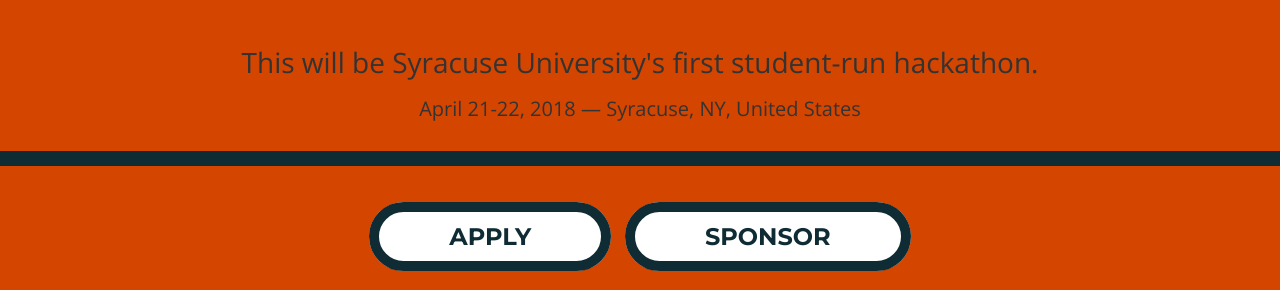
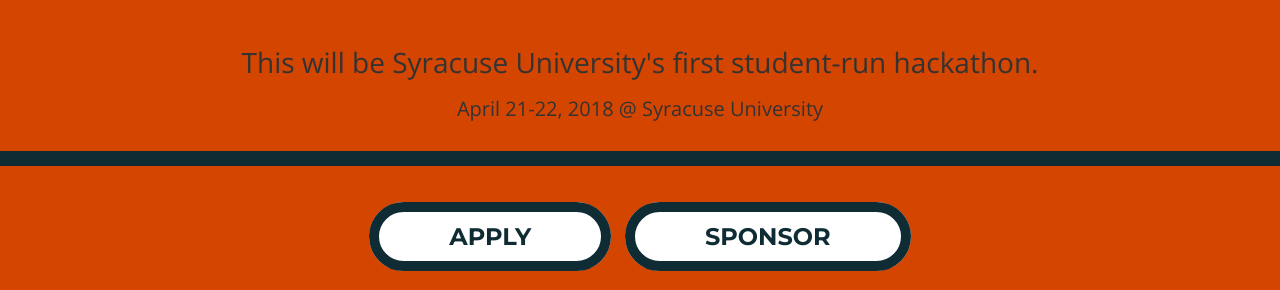
Before and after one commit to innovateorange/cusehacks, a Jekyll site: the page built from index.html, in a window 1280 px wide and 900 px high. Shown: the part 379-669 px from the top of the window. Built offline with Jekyll 4.4.1, drawn with Linux system fonts in a browser that asks for light colours; nearby versions of some CDN libraries.

Commit message:
changed location sentence

```diff
--- a/_config.yml
+++ b/_config.yml
@@ -34,6 +34,7 @@
   description: "This will be Syracuse University's first student-run hackathon."
   date:        "April 21-22, 2018"
   location:    "Syracuse, NY, United States"
+  school:      "Syracuse University"
 
   trust_badge:
     year:   "2018"  # season year
--- a/_includes/hero.html
+++ b/_includes/hero.html
@@ -1,4 +1,5 @@
 <section class="hero">
+
   <div class = "hero-header">
     <header class="nav">
       <div class = "container">
@@ -7,12 +8,12 @@
         <a class="nav-item" href="#section-faq">FAQs</a>
       </div>
     </header>
+  </div>
 
-  </div>
   <div class="wrapper text-center">
     <h1 rel="title">{{ site.event.name }}</h1>
     <h2 rel="description">{{ site.event.description }}</h2>
-    <h3 rel="location">{{ site.event.date }} &mdash; {{ site.event.location }}</h3>
+    <h3 rel="location">{{ site.event.date }} &#64; {{ site.event.school }}</h3>
     <hr>
     <div class="buttons">
       {% for link in site.event.hero.links %}
@@ -24,4 +25,5 @@
       {% endfor %}
     </div>
   </div>
+
 </section>
```
